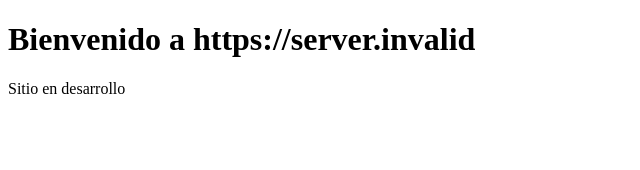
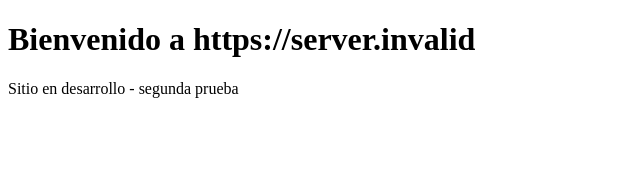
Before and after one commit to AF0ns3ca/eCommers, a React (Vite) app: page / in a window 1280 px wide. Shown: the top 170 px of the page, without its empty margins (0-640 px from the left). Built offline with nearby package versions, Linux system fonts and the light colour scheme; no server answers.

Commit message:
otra prueba dev

```diff
--- a/src/components/App.jsx
+++ b/src/components/App.jsx
@@ -5,7 +5,7 @@ function App() {
   return (
     <div>
       <h1>Bienvenido a {API_URL}</h1>
-      <p>Sitio en desarrollo</p>
+      <p>Sitio en desarrollo - segunda prueba</p>
     </div>
   )
 }
```
